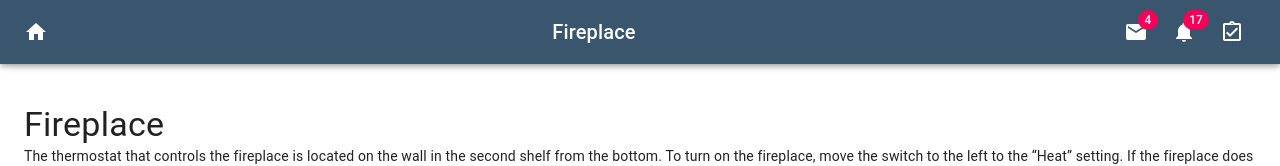
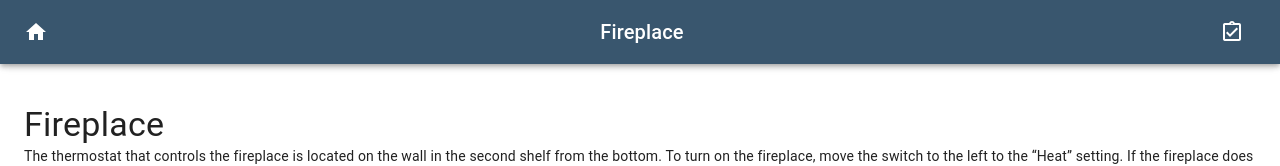
Before and after one commit to kylegibson15/my-vacation-home, a React (Create React App) app: page /my-vacation-home/fireplace in a window 1280 px wide. Shown: the top 166 px of the page. Built offline with nearby package versions, Linux system fonts and the light colour scheme.

Commit message:
small improvement for desktop

```diff
--- a/src/components/MessageWithPicture.tsx
+++ b/src/components/MessageWithPicture.tsx
@@ -20,7 +20,12 @@ function MessageWithPictureProps({
   const classes = useMessageWithPictureStyles();
   const { position, text } = divider;
   return (
-    <Grid container item justify="center" style={{ color: 'white' }}>
+    <Grid
+      container
+      item
+      justify="center"
+      style={{ color: 'white', maxWidth: '500px' }}
+    >
       {position === TPosition.Both || position === TPosition.Top ? (
         <DividerWithText value={text} />
       ) : null}
--- a/src/components/QuickReference.tsx
+++ b/src/components/QuickReference.tsx
@@ -19,6 +19,7 @@ const useStyles = makeStyles((theme: Theme) => ({
     boxShadow: '0px 0px 1px black',
     color: 'white',
     height: '25vw',
+    maxHeight: '150px',
     backgroundImage:
       'linear-gradient(136deg, rgba(255,255,255,0.2) 0%, rgba(0,0,0,0.2) 100%)',
     borderRadius: theme.spacing(1),
@@ -34,6 +35,8 @@ const useStyles = makeStyles((theme: Theme) => ({
     boxShadow: '0px 0px 1px black',
     color: 'white',
     width: '40vw',
+    maxWidth: '150px',
+    maxHeight: '150px',
     height: '25vw',
     backgroundImage:
       'linear-gradient(136deg, rgba(255,255,255,0.2) 0%, rgba(0,0,0,0.2) 100%)',
@@ -50,7 +53,7 @@ const useStyles = makeStyles((theme: Theme) => ({
 function QuickReference() {
   const classes = useStyles();
   return (
-    <>
+    <Grid container justify="center">
       <DividerWithText value="Quick Reference" />
       <Grid container item justify="space-around" style={{ marginBottom: 15 }}>
         <Grid
@@ -150,7 +153,7 @@ function QuickReference() {
           <Typography>Trash & Recycling</Typography>
         </Grid>
       </Grid>
-    </>
+    </Grid>
   );
 }
 
--- a/src/components/navigation/NavigationBar.tsx
+++ b/src/components/navigation/NavigationBar.tsx
@@ -25,7 +25,8 @@ const locationTitles: Record<string, string> = {
   '/my-vacation-home/contact': 'Contact Us',
   '/my-vacation-home/general': 'General Info',
   '/my-vacation-home/kitchen': 'Kitchen',
-  '/my-vacation-home/entertainment': 'Entertainment'
+  '/my-vacation-home/entertainment': 'Entertainment',
+  '/my-vacation-home/trash': 'Trash'
 };
 
 interface Props {
@@ -52,12 +53,7 @@ function NavigationBar({ children, ...props }: Props) {
 
   return (
     <>
-      <AppBar
-        style={{
-          background: '#39566e'
-          // background: 'linear-gradient(to right, #004e92, #000428)'
-        }}
-      >
+      <AppBar style={{ background: '#39566e' }}>
         <Toolbar style={{ display: 'flex', justifyContent: 'space-between' }}>
           <IconButton
             edge="start"
--- a/src/components/navigation/SectionDesktop.tsx
+++ b/src/components/navigation/SectionDesktop.tsx
@@ -1,11 +1,7 @@
 import React from 'react';
 import { Link } from 'react-router-dom';
-import { Badge, IconButton } from '@material-ui/core';
-import {
-  AssignmentTurnedInOutlined,
-  Mail,
-  Notifications
-} from '@material-ui/icons';
+import { IconButton } from '@material-ui/core';
+import { AssignmentTurnedInOutlined } from '@material-ui/icons';
 
 import { useNavigationBarStyles } from '../styles';
 
@@ -13,16 +9,6 @@ function SectionDesktop() {
   const classes = useNavigationBarStyles();
   return (
     <div className={classes.sectionDesktop}>
-      <IconButton aria-label="show 4 new mails" color="inherit">
-        <Badge badgeContent={4} color="secondary">
-          <Mail />
-        </Badge>
-      </IconButton>
-      <IconButton aria-label="show 17 new notifications" color="inherit">
-        <Badge badgeContent={17} color="secondary">
-          <Notifications />
-        </Badge>
-      </IconButton>
       <IconButton
         aria-label="account of current user"
         aria-controls="primary-search-account-menu"
--- a/src/components/pages/Home.tsx
+++ b/src/components/pages/Home.tsx
@@ -17,6 +17,7 @@ function Home() {
       exit="out"
       variants={pageVariants}
       transition={pageTransition}
+      style={{ maxWidth: '500px' }}
     >
       <WiFiCard />
       <MessageWithPicture
--- a/src/components/styles/MessageWithPicture.styles.ts
+++ b/src/components/styles/MessageWithPicture.styles.ts
@@ -5,6 +5,7 @@ const useMessageWithPictureStyles = makeStyles(() => ({
     boxShadow:
       '0px 3px 5px -1px rgba(0,0,0,0.2), 0px 6px 10px 0px rgba(0,0,0,0.14), 0px 1px 18px 0px rgba(0,0,0,0.12)',
     width: '60vw',
+    maxWidth: '300px',
     margin: '35px 0px'
   }
 }));
--- a/src/components/styles/TransitCard.styles.ts
+++ b/src/components/styles/TransitCard.styles.ts
@@ -9,6 +9,7 @@ const useTransitCardStyles = makeStyles(() => ({
     margin: 12,
     backgroundColor: 'rgba(255, 255, 255, 0.2)',
     color: 'white'
+    // maxWidth: '400px'
   },
   fabAndroid: {
     backgroundImage:
```
Also changed, not shown: 1 other file (tests, documents, lock files or other folders).
